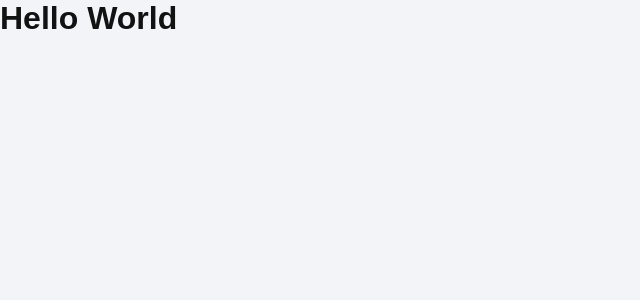
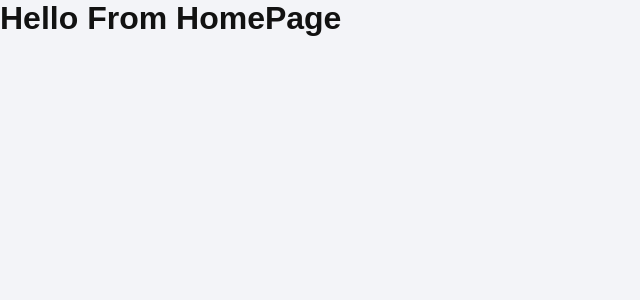
Before and after one commit to raihan2bd/book-store, a React (Create React App) app: page / in a window 1280 px wide. Shown: the top 300 px of the page, without its empty margins (0-640 px from the left). Built offline with nearby package versions, Linux system fonts and the light colour scheme.

Commit message:
Install react-router-dom and initialize routes

```diff
--- a/package.json
+++ b/package.json
@@ -8,6 +8,7 @@
     "@testing-library/user-event": "^13.5.0",
     "react": "^18.2.0",
     "react-dom": "^18.2.0",
+    "react-router-dom": "^6.7.0",
     "react-scripts": "5.0.1",
     "web-vitals": "^2.1.4"
   },
--- a/src/App.js
+++ b/src/App.js
@@ -1,7 +1,15 @@
 import React from 'react';
+import { Routes, Route } from 'react-router-dom';
 
+import CategoriesPage from './pages/CategoriesPage';
+import HomePage from './pages/HomePage';
 import './App.css';
 
-const App = () => <h1>Hello World</h1>;
+const App = () => (
+  <Routes>
+    <Route path="/" element={<HomePage />} />
+    <Route path="/categories" element={<CategoriesPage />} />
+  </Routes>
+);
 
 export default App;
--- a/src/index.js
+++ b/src/index.js
@@ -1,11 +1,14 @@
 import React from 'react';
 import ReactDOM from 'react-dom/client';
+import { BrowserRouter } from 'react-router-dom';
 
 import App from './App';
 
 const root = ReactDOM.createRoot(document.getElementById('root'));
 root.render(
   <React.StrictMode>
-    <App />
+    <BrowserRouter>
+      <App />
+    </BrowserRouter>
   </React.StrictMode>,
 );
--- /dev/null
+++ b/src/pages/CategoriesPage.js
@@ -0,0 +1,5 @@
+import React from 'react';
+
+const CategoriesPage = () => <h1>Hello Form CategoriesPage</h1>;
+
+export default CategoriesPage;
--- /dev/null
+++ b/src/pages/HomePage.js
@@ -0,0 +1,9 @@
+import React from 'react';
+
+const HomePage = () => (
+  <div>
+    <h1>Hello From HomePage</h1>
+  </div>
+);
+
+export default HomePage;
```
Also changed, not shown: 1 other file (tests, documents, lock files or other folders).
